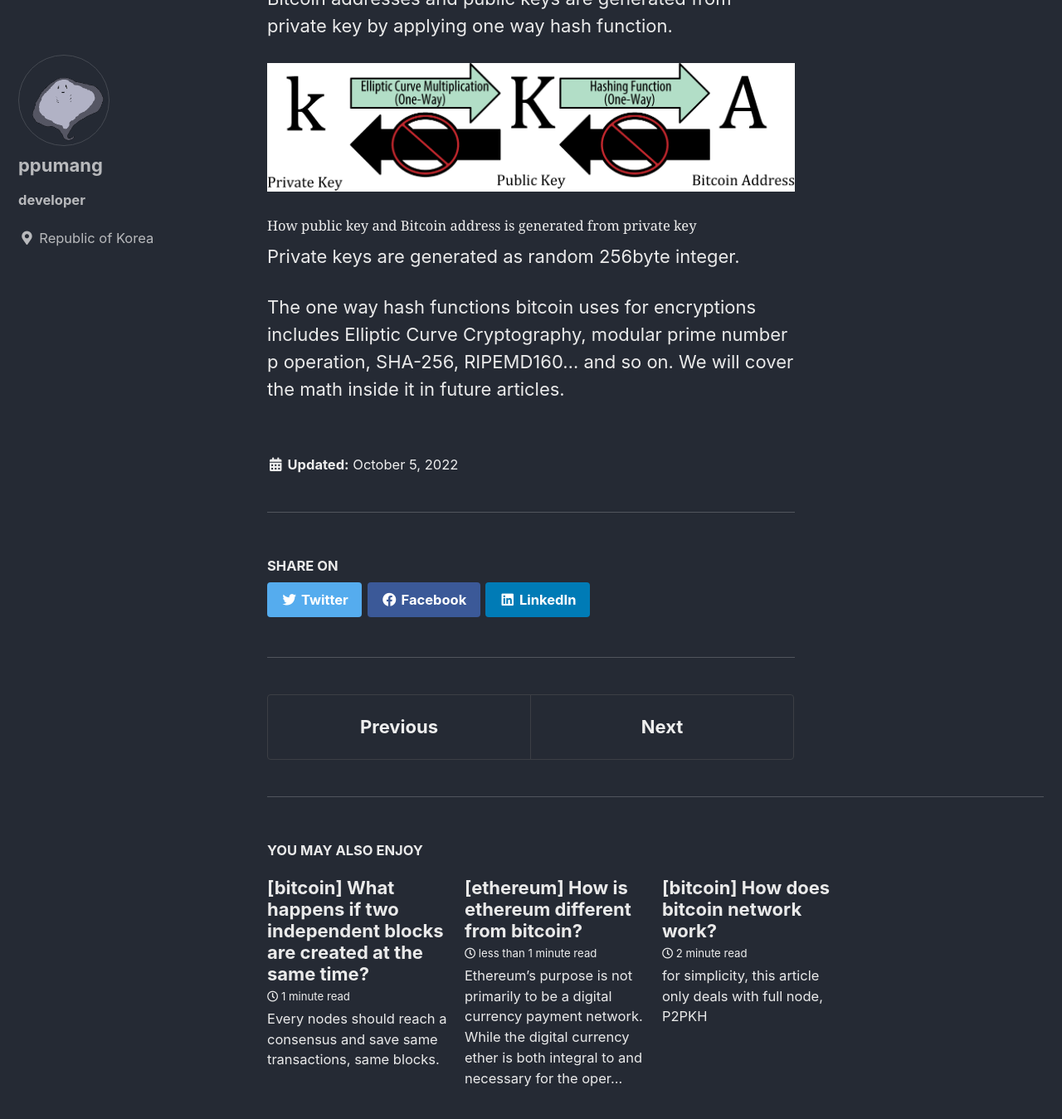
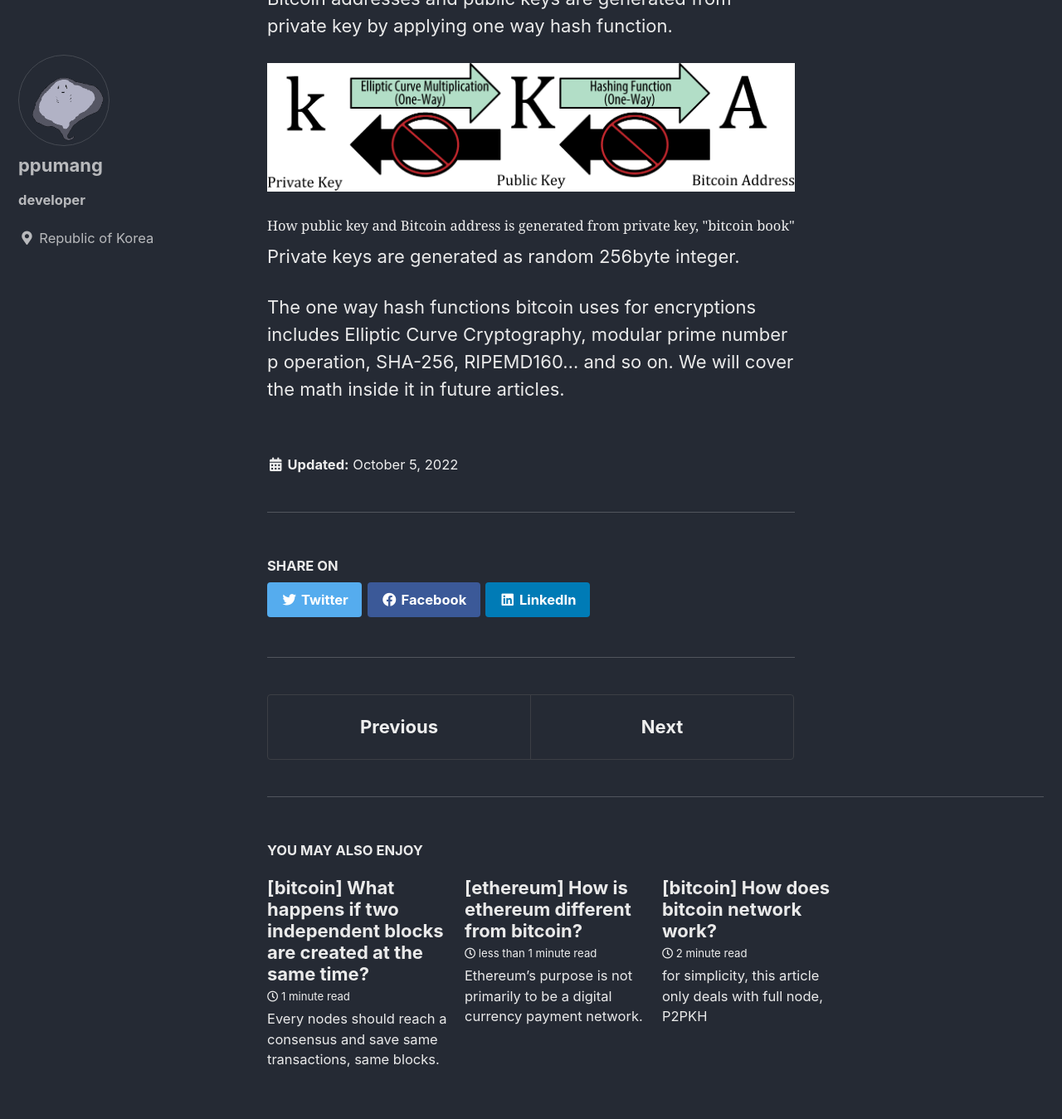
Before and after one commit to ppumang/ppumang.github.io, a Jekyll site: the page built from _posts/2022-10-05-How are bitcoin wallets made?.md, in a window 1280 px wide and 1400 px high, scrolled down 1312 px. Shown: the top 1349 px of the window at 83% size. Built offline with Jekyll 4.4.1, drawn with Linux system fonts in a browser that asks for light colours; cached includes are drawn as plain includes; some of the changed text lies outside the part shown.

Commit message:
fig caption

```diff
--- a/_posts/2022-10-05-How are bitcoin wallets made?.md
+++ b/_posts/2022-10-05-How are bitcoin wallets made?.md
@@ -9,7 +9,7 @@ In Bitcoin, **wallet** is a software that manages **keys**.
 A user needs private key and public key to use bitcoin.
 
 <img src="../assets/images/t2_deterministic.png" title="px(픽셀) 크기 설정" alt="deterministic wallets"/>
-<figcaption>Private key generating in Hierarchical Deterministic Wallets</figcaption>
+<figcaption>Private key generating in Hierarchical Deterministic Wallets, "bitcoin book"</figcaption>
 
 
 A seed generates a master private key, and each private key can generate multiple child private key.
@@ -26,7 +26,7 @@ Seeds are represented as word phrases like this.
 Bitcoin addresses and public keys are generated from private key by applying one way hash function.
 
 <img src="../assets/images/pvkey_pubkey_addr.png" title="px(픽셀) 크기 설정" alt="private key to address"/>
-<figcaption>How public key and Bitcoin address is generated from private key</figcaption>
+<figcaption>How public key and Bitcoin address is generated from private key, "bitcoin book"</figcaption>
 
 Private keys are generated as random 256byte integer.
 
```
Also changed, not shown: _posts/2022-10-04-How does bitcoin network work?.md (+2 -2 lines), _posts/2022-10-05-How is Ethereum different from Bitcoin?.md (+3 -1 lines), _posts/2022-10-05-What happens if two independent blocks are created at the same time?.md (+5 -5 lines), 2 other files.
